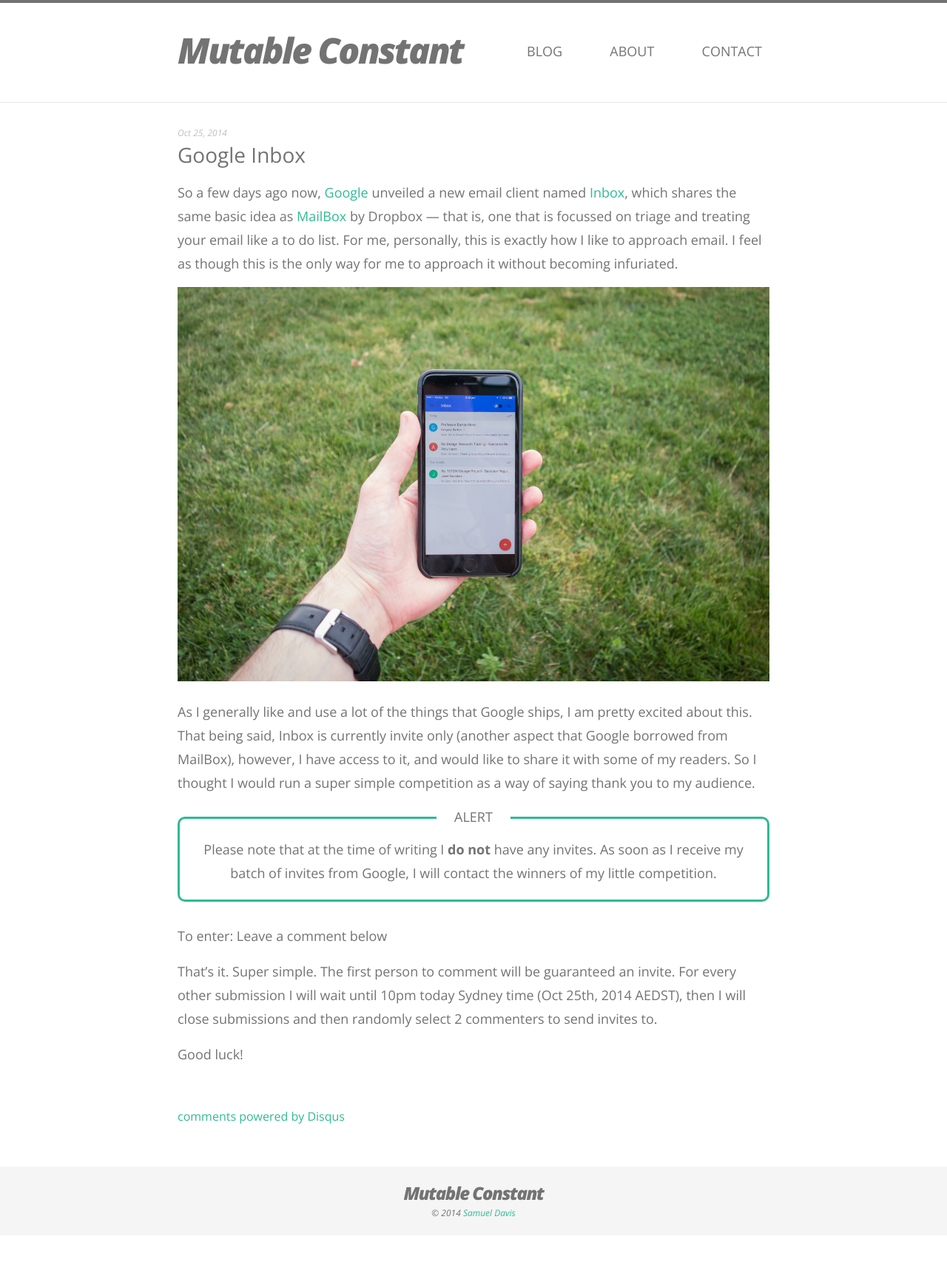
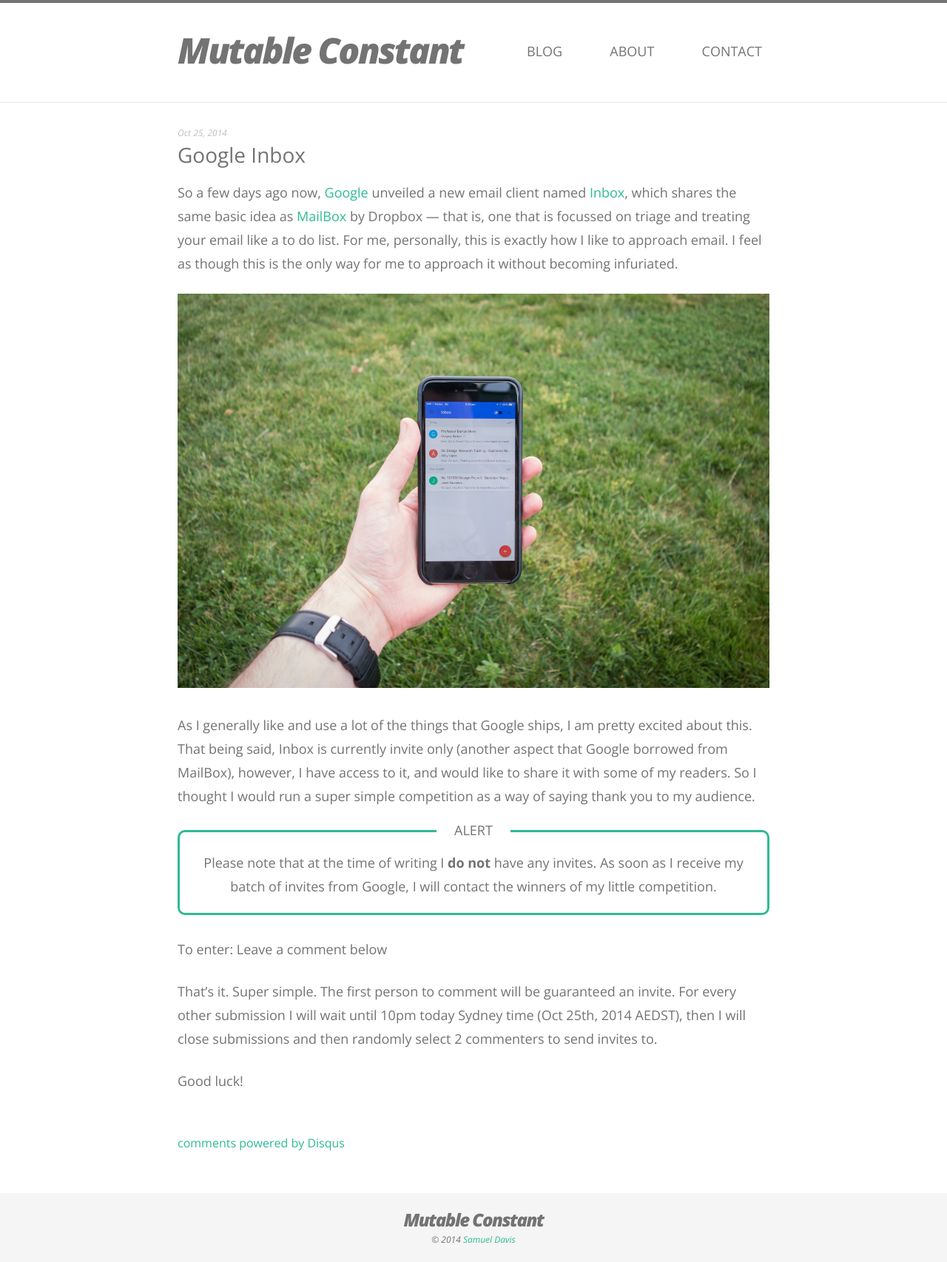
Before and after one commit to samjdavis13/mutable-constant, a Jekyll site: the page built from _posts/2014-10-25-Google-inbox.md, in a window 1280 px wide. Shown: the whole page at 74% size. Built offline with Jekyll 4.4.1, drawn with Linux system fonts in a browser that asks for light colours; nearby versions of some CDN libraries; comment, search, counter and statistics services are not loaded; before the commit the page ends 1670 px from its top, so only the background shows below that.

Commit message:
New Post

```diff
--- a/_sass/_layout.scss
+++ b/_sass/_layout.scss
@@ -125,7 +125,25 @@
 }
 
 img {
-	width: 100%;
+	max-width: 100%;
+}
+
+img.medium {
+	max-width: 50%;
+	float: left;
+	margin: 7px 30px 0 0;
+	@media screen and (max-width: $mobile-breakpoint) {
+		float: none;
+		max-width: 100%;
+		width: 100%;
+	}
+}
+
+img.small {
+	max-width: 25%;
+	@media screen and (max-width: $mobile-breakpoint) {
+		max-width: 100%;
+	}
 }
 
 span.alert {
@@ -152,7 +170,6 @@
 }
 
 
-
 /*==========================
 ---- STICKY FOOTER HACK ----
 ==========================*/
--- a/_sass/_typography.scss
+++ b/_sass/_typography.scss
@@ -74,7 +74,7 @@
 p {
 	font-size: 18px;
 	line-height: 32px;
-	margin-bottom: 16px;
+	margin-bottom: 25px;
 	&.footer-body {
 		font-style: italic;
 		font-size: 12px;
@@ -90,6 +90,17 @@
 
 strong {
 	font-weight: 700;
+}
+
+ol {
+	@extend p;
+	list-style-type: decimal;
+	list-style-position: outside;
+	padding-left: 25px;
+}
+
+ol li {
+	padding-left: 5px;
 }
 
 spoiler {
```
